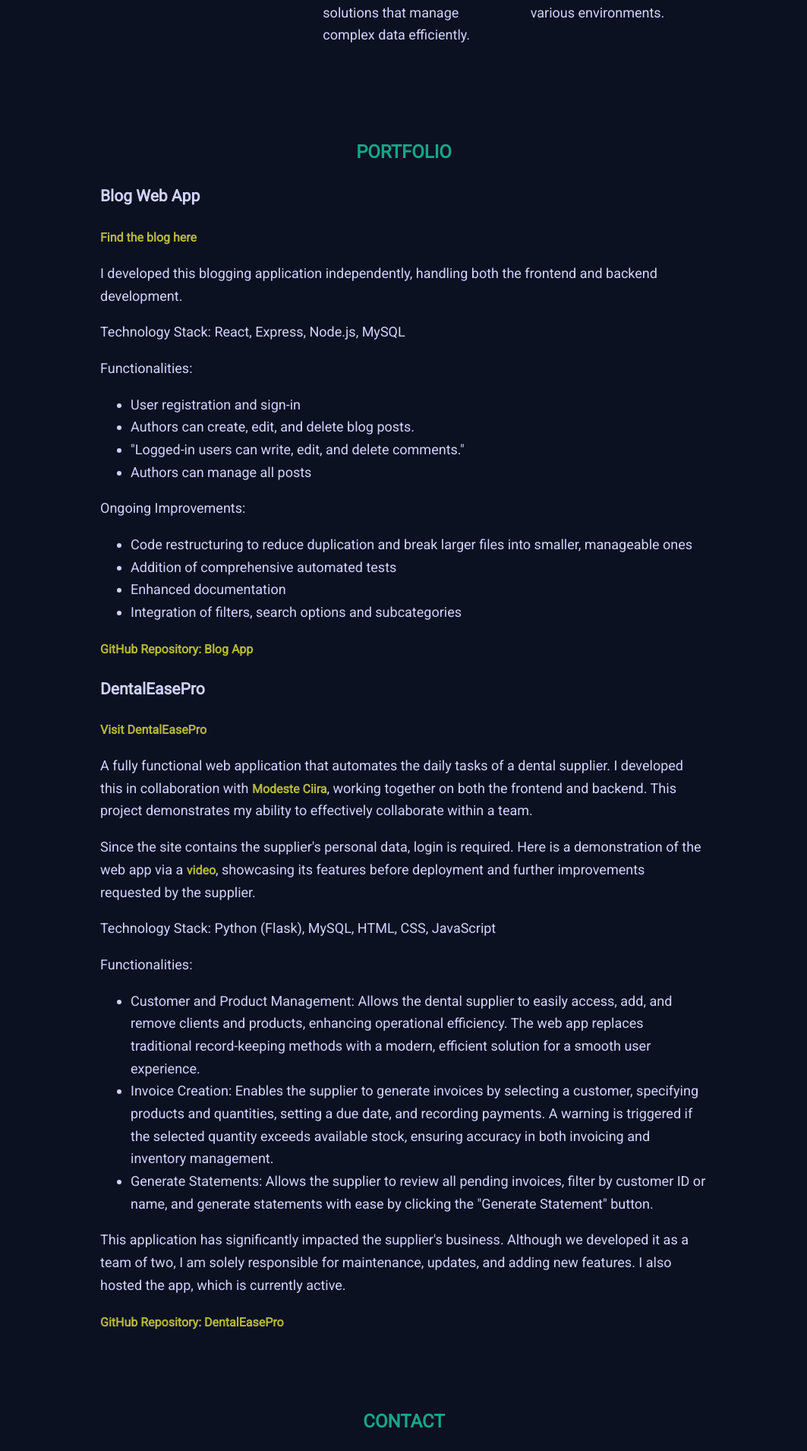
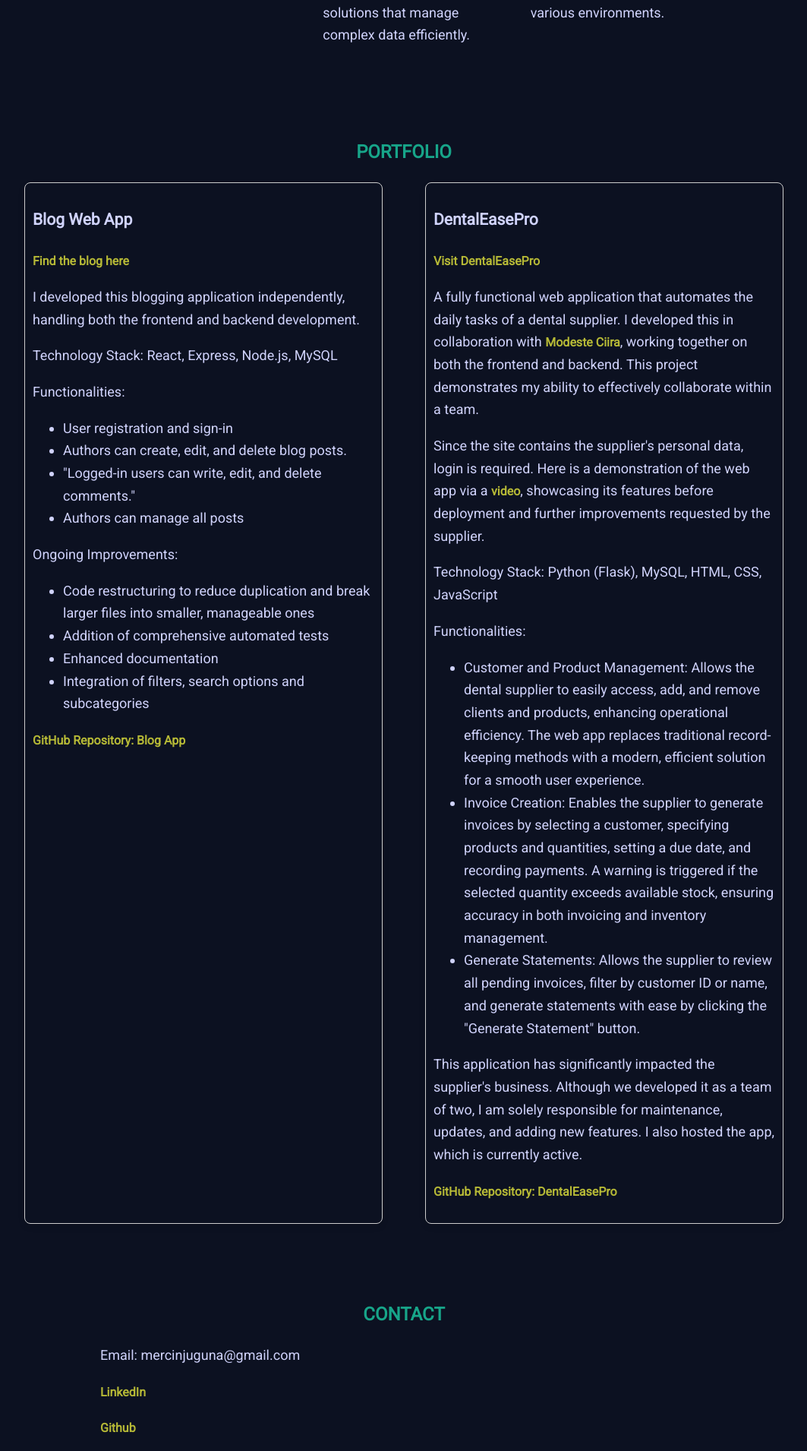
Before and after one commit to MercyNJ/tech-portfolio, a Flask app: page / in a window 1280 px wide. Shown: the part 2234-4144 px from the top of the page at 76% size, without its empty margins (108-1171 px from the left). Run offline with Flask 3, Linux system fonts and the light colour scheme.

Commit message:
stled the projects section

```diff
--- a/static/style.css
+++ b/static/style.css
@@ -197,3 +197,31 @@
     margin: 0;
     line-height: 1.6;
 }
+
+/* Projects Section */
+#portfolio {
+    text-align: center;
+}
+
+#portfolio .content {
+    max-width: 1000px;
+    margin: 20px auto;
+    padding: 20px;
+    text-align: left;
+}
+
+#portfolio .work {
+    display: flex;
+    justify-content: space-between;
+    margin-top: 20px;
+}
+
+#portfolio .project {
+    width: 45%;
+    text-align: left;
+    margin-bottom: 20px;
+    padding: 10px;
+    border: 1px solid #ccc;
+    border-radius: 8px;
+    box-shadow: 0 4px 8px rgba(0, 0, 0, 0.1);
+}
```
